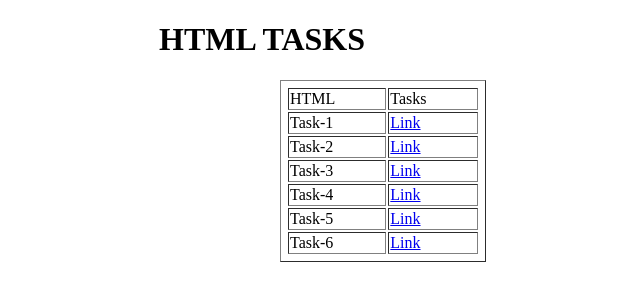
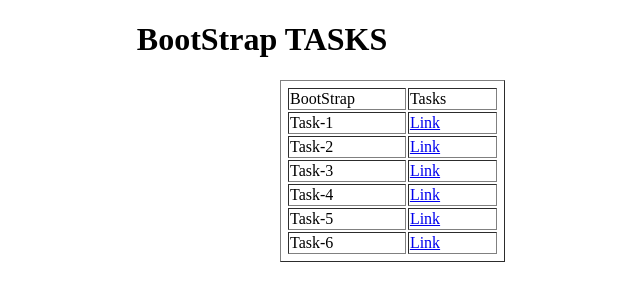
Before and after one commit to adithyagattadi/MERN-Internship-BootStrap, a plain HTML site: page index.html in a window 1280 px wide. Shown: the whole page, without its empty margins (378-1018 px from the left). Drawn offline with Linux system fonts and the light colour scheme.

Commit message:
index.html

```diff
--- a/index.html
+++ b/index.html
@@ -6,10 +6,10 @@
     <title>BootStrap TASKS</title>
 </head>
 <body>
-    <h1 style="text-align: center;">HTML TASKS</h1>
+    <h1 style="text-align: center;">BootStrap TASKS</h1>
     <table style="padding: 5px; position: relative; left: 650px;" border="1px">
         <tr>
-            <td style="padding-right: 50px;">HTML</td>
+            <td style="padding-right: 50px;">BootStrap</td>
             <td style="padding-right: 50px;">Tasks</td>
         </tr>
         <tr>
```
